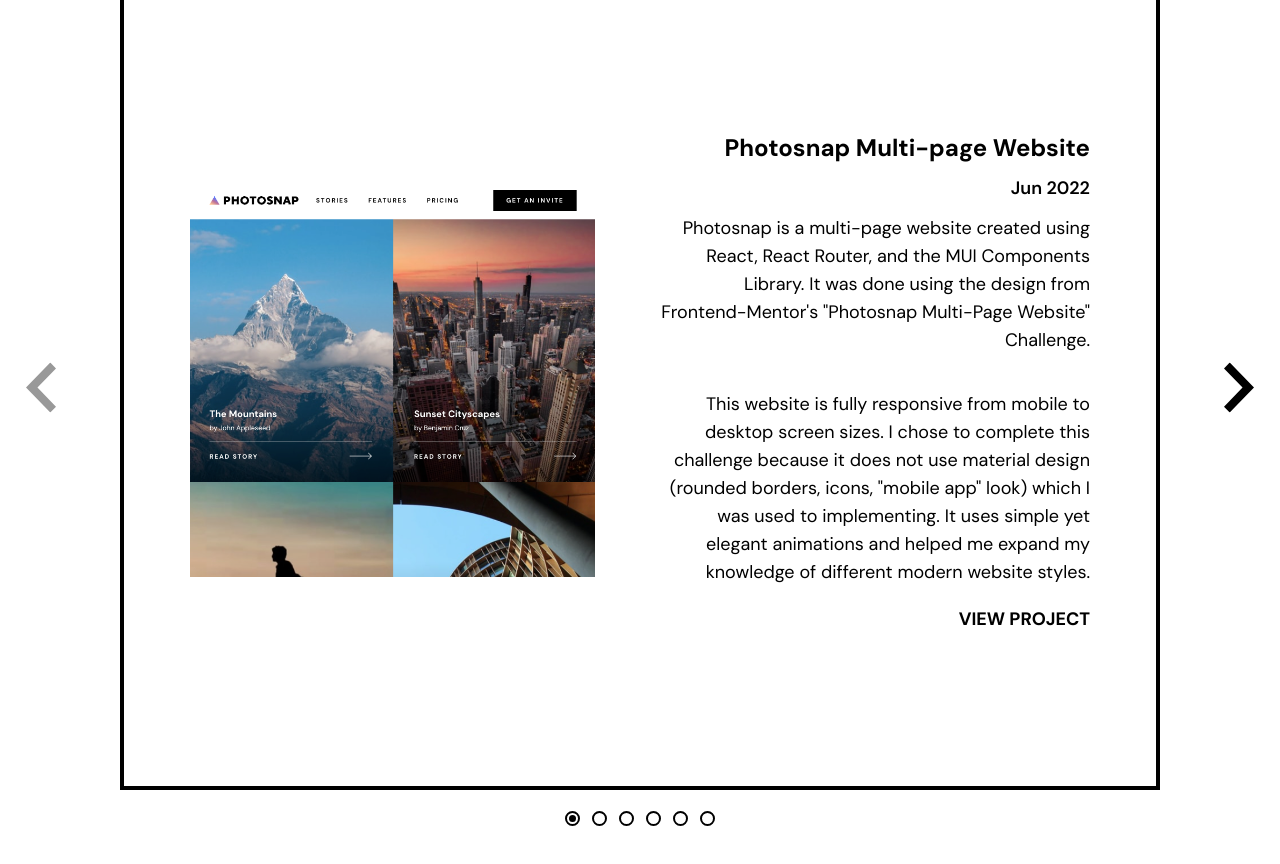
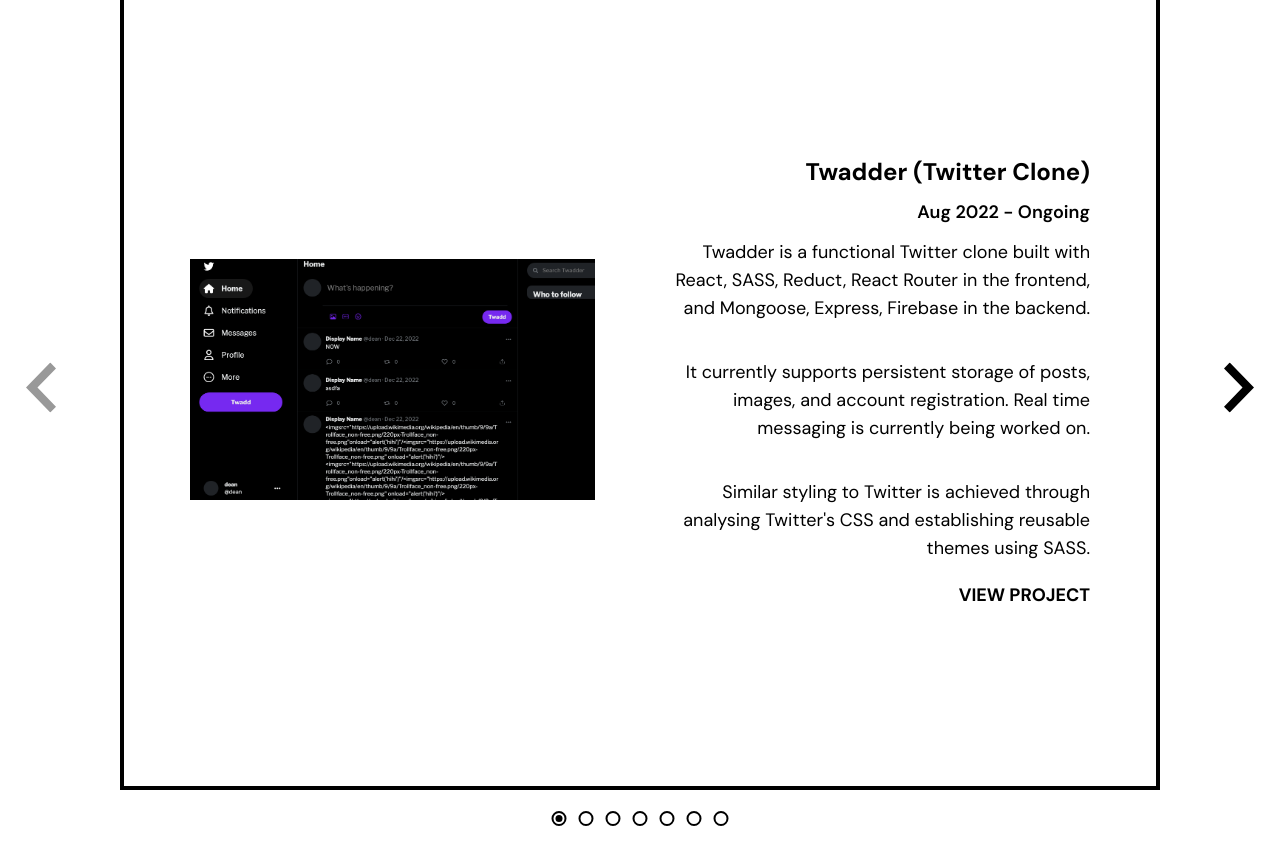
Before and after one commit to nekopudding/portfolio, a React (Create React App) app: page / in a window 1280 px wide. Shown: the part 2000-2864 px from the top of the page. Built offline with nearby package versions, Linux system fonts and the light colour scheme.

Commit message:
add twadder

```diff
--- a/src/assets/data/section-data.js
+++ b/src/assets/data/section-data.js
@@ -5,6 +5,7 @@
 import commentsSection from '../images/comments-section.png'
 import accountability from '../images/accountability.png'
 import lounge from '../images/nekos-lounge.png'
+import twadder from '../images/twadder.png'
 
 const aboutSection = {
   id: "about",
@@ -31,6 +32,18 @@
   id: "projects",
   title: "Projects",
   projects: [
+    {
+      id: 'twadder',
+      title: 'Twadder (Twitter Clone)',
+      date: 'Aug 2022 - Ongoing',
+      text: [
+        "Twadder is a functional Twitter clone built with React, SASS, Reduct, React Router in the frontend, and Mongoose, Express, Firebase in the backend.",
+        "It currently supports persistent storage of posts, images, and account registration. Real time messaging is currently being worked on.",
+        "Similar styling to Twitter is achieved through analysing Twitter's CSS and establishing reusable themes using SASS.",
+      ],
+      image: twadder,
+      link: 'https://twadder-b2796.firebaseapp.com/'
+    },
     {
       id: "photosnap",
       title: "Photosnap Multi-page Website",
```
Also changed, not shown: src/assets/images/twadder.png (added).
